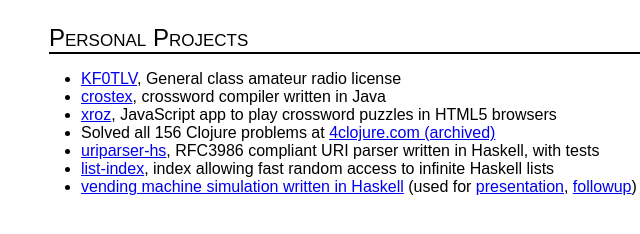
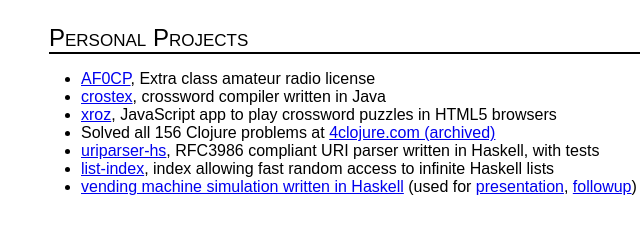
Before and after one commit to astangl/alexstangl-resume, a plain HTML site: page AlexStangl.html in a window 1280 px wide. Shown: the part 1732-1966 px from the top of the page, 7-647 px from the left. Drawn offline with Linux system fonts and the light colour scheme.

Commit message:
Upgrade ham license from General to Extra class
and new call sign

```diff
--- a/AlexStangl.html
+++ b/AlexStangl.html
@@ -170,7 +170,7 @@
   <hr>
   <div>
    <ul>
-    <li><a href="https://wireless2.fcc.gov/UlsApp/letterPdf/LetterPdfController?licId=5101364&letterVersionId=159&autoLetterId=0&op=LetterPdf&licSide=Y&letterTo=L%20%20%20%20">KF0TLV</a>, General class amateur radio license</li>
+    <li><a href="https://wireless2.fcc.gov/UlsApp/letterPdf/LetterPdfController?licId=5101364&letterVersionId=159&autoLetterId=0&op=LetterPdf&licSide=Y&letterTo=L%20%20%20%20">AF0CP</a>, Extra class amateur radio license</li>
     <li><a href="https://github.com/astangl/crostex">crostex</a>, crossword compiler written in Java</li>
     <li><a href="https://github.com/astangl/xroz">xroz</a>, JavaScript app to play crossword puzzles in HTML5 browsers</li>
     <li>Solved all 156 Clojure problems at <a href="https://web.archive.org/web/20200709111749/http://www.4clojure.com/user/astangl">4clojure.com (archived)</a></li>
```
